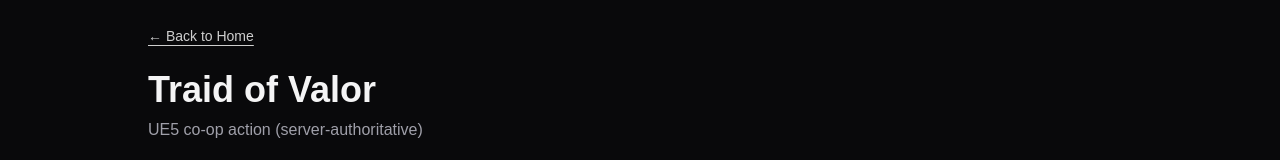
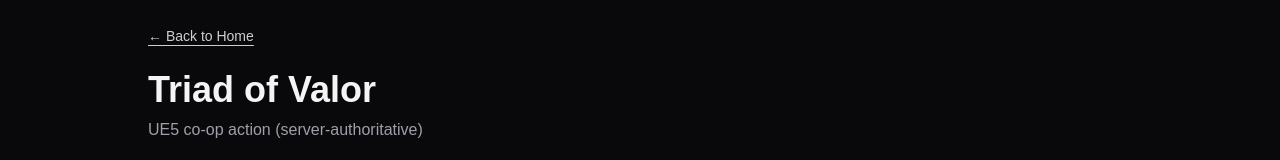
Before and after one commit to Hyeonjoon-Nam/Portfolio, a Next.js app: page /ToV in a window 1280 px wide. Shown: the part 121-281 px from the top of the page. Built offline with nearby package versions, Linux system fonts and the light colour scheme.

Commit message:
fix(project): fixed some incorrect words

```diff
--- a/app/data/projects.ts
+++ b/app/data/projects.ts
@@ -4,7 +4,7 @@
 export const projects: Project[] = [
 {
     id: "ToV",                       // <- /ToV 라우트와 일치 (지금 구조 유지)
-    title: "Traid of Valor",
+    title: "Triad of Valor",
     thumb: undefined,                // no thumbnail yet; card will show a neutral block
     images: [],                      // empty until we have assets
     media: [],                       // (youtube/video) later
```
